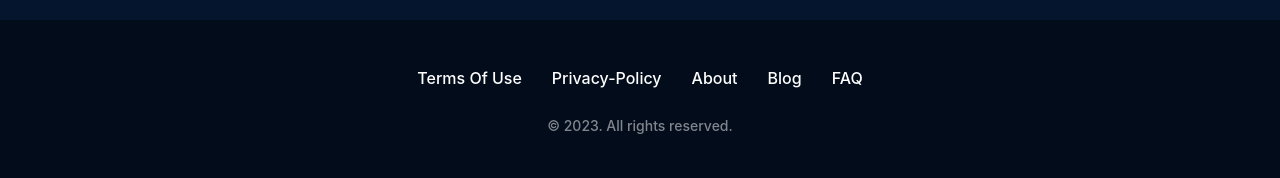
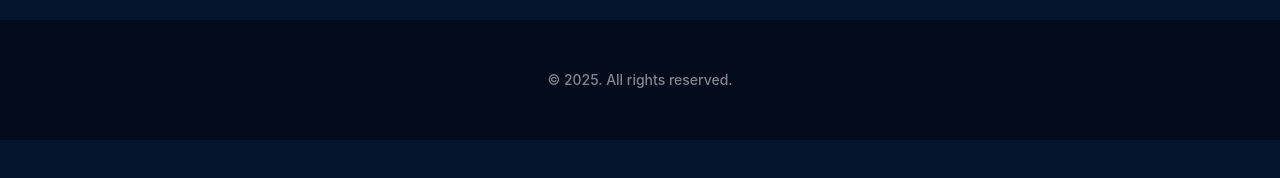
Before and after one commit to saraswathi22-mac/movie-marvels, a React (Vite) app: page / in a window 1280 px wide. Shown: the part 1052-1230 px from the top of the page. After the commit the page ends 1192 px from the top, so only its background shows below. Built offline with nearby package versions, Linux system fonts and the light colour scheme; no server answers.

Commit message:
Updated Footer

```diff
--- a/src/components/footer/Footer.jsx
+++ b/src/components/footer/Footer.jsx
@@ -6,14 +6,7 @@ const Footer = () => {
   return (
     <footer className="footer">
       <ContentWrapper>
-        <ul className="menuItems">
-          <li className="menuItem">Terms Of Use</li>
-          <li className="menuItem">Privacy-Policy</li>
-          <li className="menuItem">About</li>
-          <li className="menuItem">Blog</li>
-          <li className="menuItem">FAQ</li>
-        </ul>
-        <div className="infoText">&copy; 2023. All rights reserved.</div>
+        <div className="infoText">&copy; 2025. All rights reserved.</div>
       </ContentWrapper>
     </footer>
   );
--- a/src/components/footer/style.scss
+++ b/src/components/footer/style.scss
@@ -9,39 +9,14 @@
     align-items: center;
     flex-direction: column;
   }
-  .menuItems {
-    list-style-type: none;
-    display: flex;
-    align-items: center;
-    justify-content: center;
-    gap: 15px;
-    margin-bottom: 20px;
-    @include md {
-      margin-bottom: 30px;
-      gap: 30px;
-    }
-    .menuItem {
-      transition: all ease 0.3s;
-      cursor: pointer;
-      font-size: 12px;
-      @include md {
-        font-size: 16px;
-      }
-      &:hover {
-        color: var(--pink);
-      }
-    }
-  }
   .infoText {
     font-size: 12px;
     line-height: 20px;
     opacity: 0.5;
     text-align: center;
     max-width: 800px;
-    margin-bottom: 20px;
     @include md {
       font-size: 14px;
-      margin-bottom: 30px;
     }
   }
 }
```
